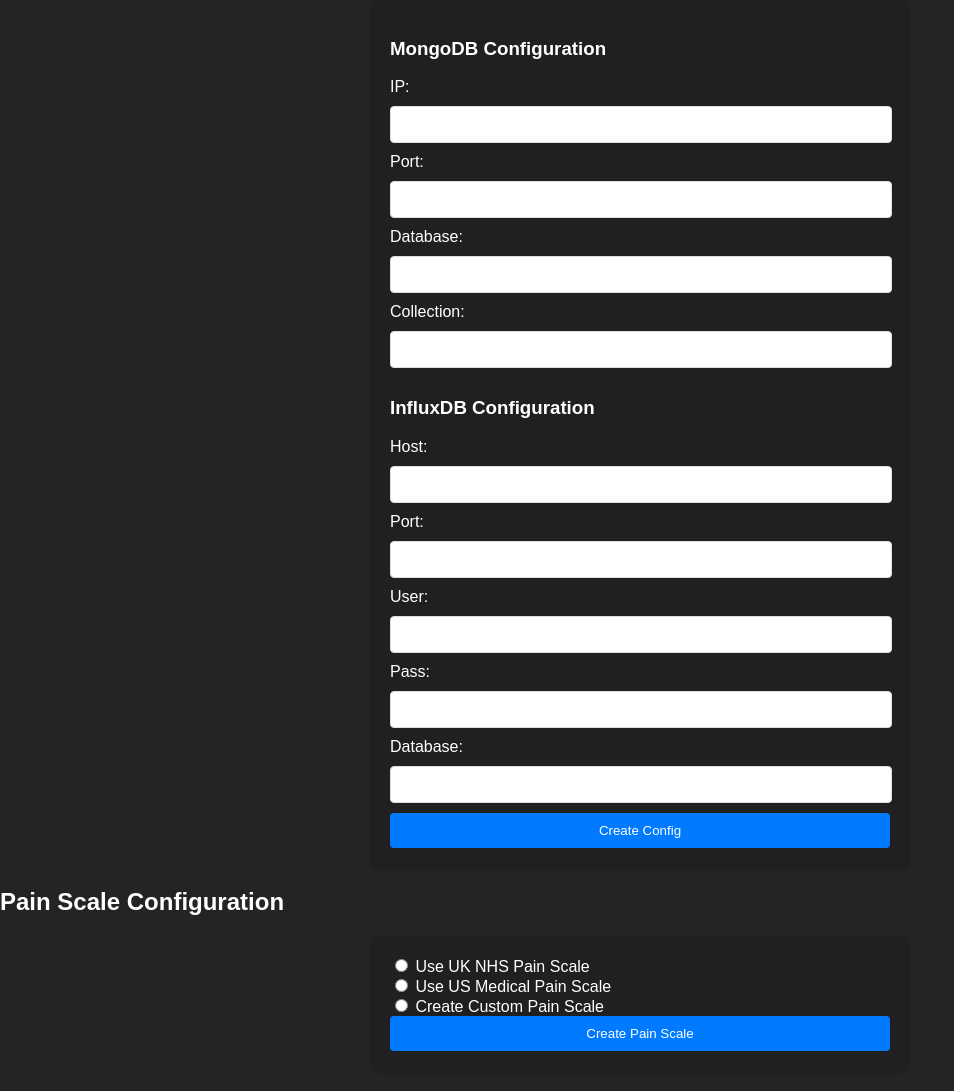
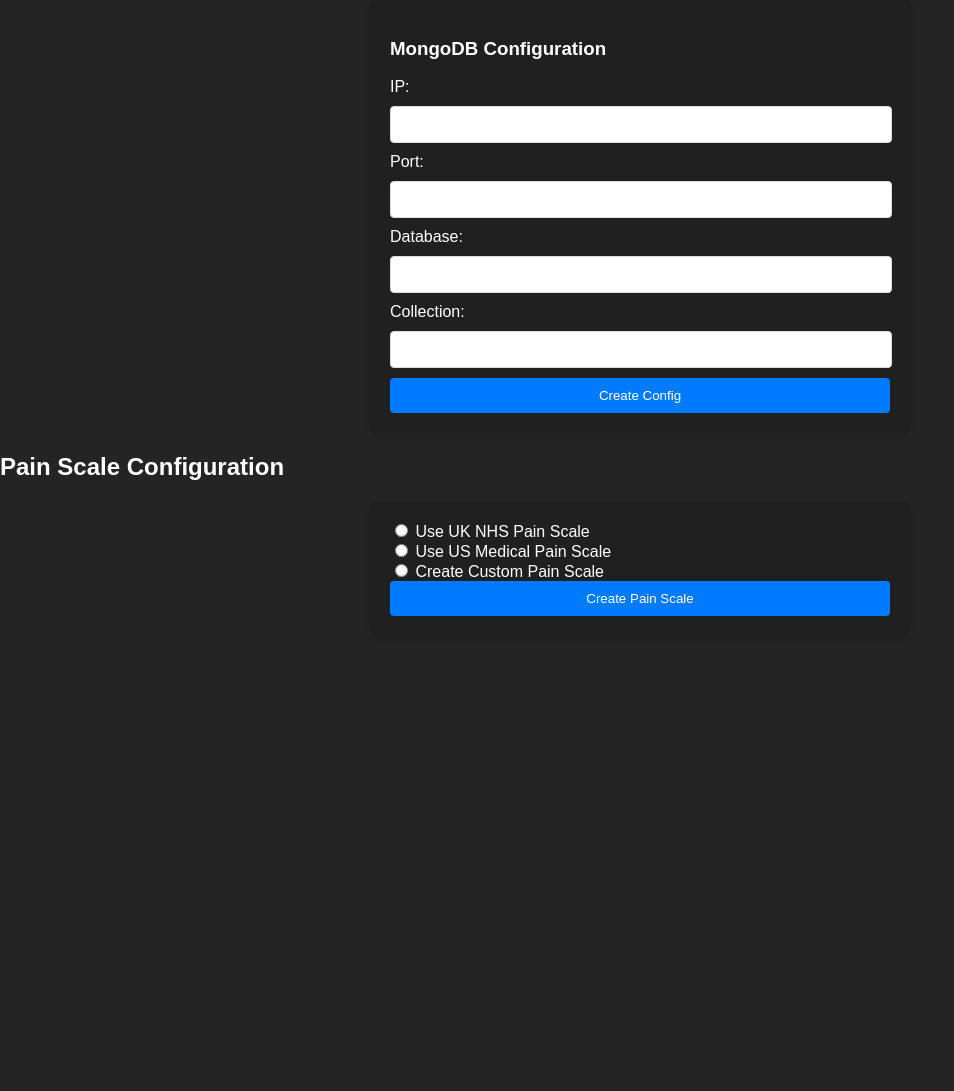
Before and after one commit to OliPassey/headache-tracker, a PHP site: page /setup.php in a window 1280 px wide. Shown: the part 69-1160 px from the top of the page, without its empty margins (0-954 px from the left). After the commit the page ends 685 px from the top, so only its background shows below. Run offline with PHP 8.4, Linux system fonts and the light colour scheme.

Commit message:
Amend setup, remove influx

```diff
--- a/setup.php
+++ b/setup.php
@@ -109,14 +109,6 @@
         Port: <input type="number" name="mongodb_port" required><br>
         Database: <input type="text" name="mongodb_database" required><br>
         Collection: <input type="text" name="mongodb_collection" required><br>
-
-        <h3>InfluxDB Configuration</h3>
-        Host: <input type="text" name="influxdb_host" required><br>
-        Port: <input type="number" name="influxdb_port" required><br>
-        User: <input type="text" name="influxdb_user" required><br>
-        Pass: <input type="password" name="influxdb_pass" required><br>
-        Database: <input type="text" name="influxdb_database" required><br>
-
         <input type="submit" name="createConfig" value="Create Config">
     </form>
 </body>
```
